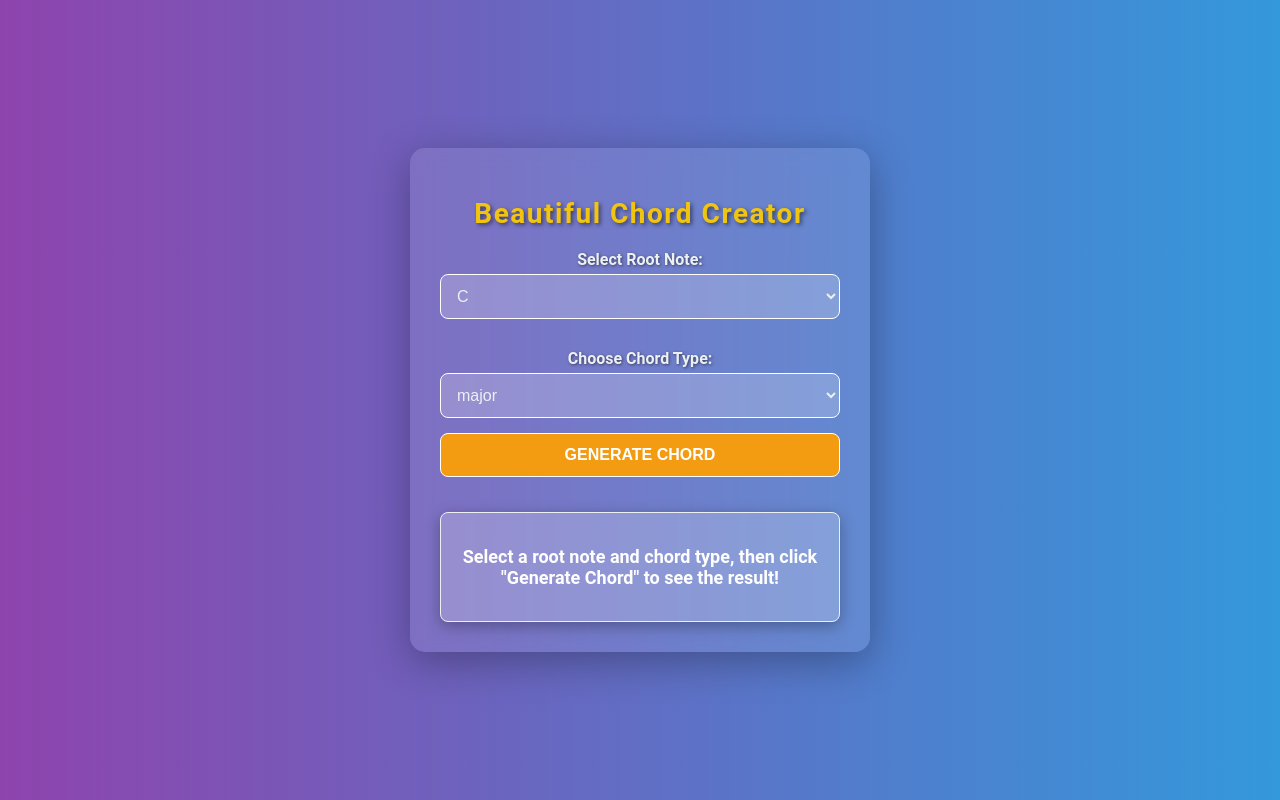
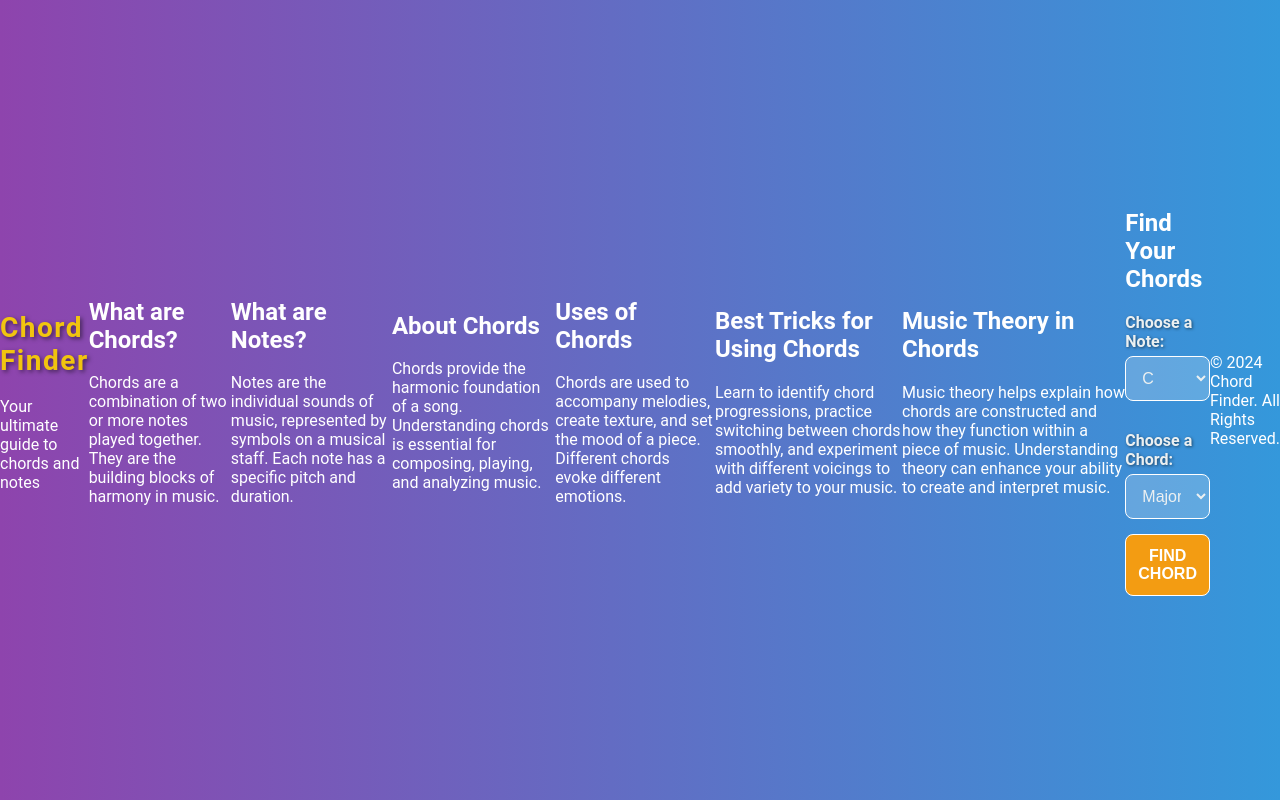
Before and after one commit to Trono20/Chord-Note-Generator, a plain HTML site: page index.html in a window 1280 px wide. Drawn offline with Linux system fonts and the light colour scheme.

Commit message:
Update index.html

```diff
--- a/index.html
+++ b/index.html
@@ -3,36 +3,84 @@
 <head>
     <meta charset="UTF-8">
     <meta name="viewport" content="width=device-width, initial-scale=1.0">
-    <title>Beautiful Chord Creator</title>
+    <title>Chord Finder</title>
     <link rel="stylesheet" href="styles.css">
 </head>
 <body>
-    <div class="container">
-        <h1>Beautiful Chord Creator</h1>
-        <div class="chord-generator">
-            <label for="rootNote">Select Root Note:</label>
-            <select id="rootNote">
-                <!-- Root Note Options -->
-            </select>
+    <header class="header">
+        <h1>Chord Finder</h1>
+        <p>Your ultimate guide to chords and notes</p>
+    </header>
 
-            <label for="chordType">Choose Chord Type:</label>
-            <select id="chordType">
-                <!-- Chord Type Options -->
-            </select>
+    <section class="intro">
+        <h2>What are Chords?</h2>
+        <p>Chords are a combination of two or more notes played together. They are the building blocks of harmony in music.</p>
+    </section>
 
-            <button id="generateChordBtn">Generate Chord</button>
-            <button id="downloadMidiBtn" style="display: none;">Download MIDI</button>
-        </div>
+    <section class="notes">
+        <h2>What are Notes?</h2>
+        <p>Notes are the individual sounds of music, represented by symbols on a musical staff. Each note has a specific pitch and duration.</p>
+    </section>
 
-        <div id="chordResult" class="chord-result">
-            <p>Select a root note and chord type, then click "Generate Chord" to see the result!</p>
-        </div>
+    <section class="about-chords">
+        <h2>About Chords</h2>
+        <p>Chords provide the harmonic foundation of a song. Understanding chords is essential for composing, playing, and analyzing music.</p>
+    </section>
 
-        <div id="chordRecommendation" class="chord-recommendation">
-            <!-- Chord Recommendations Will Appear Here -->
-        </div>
-    </div>
-    <script src="https://unpkg.com/@tonejs/midi"></script>
+    <section class="chord-uses">
+        <h2>Uses of Chords</h2>
+        <p>Chords are used to accompany melodies, create texture, and set the mood of a piece. Different chords evoke different emotions.</p>
+    </section>
+
+    <section class="chord-tips">
+        <h2>Best Tricks for Using Chords</h2>
+        <p>Learn to identify chord progressions, practice switching between chords smoothly, and experiment with different voicings to add variety to your music.</p>
+    </section>
+
+    <section class="music-theory">
+        <h2>Music Theory in Chords</h2>
+        <p>Music theory helps explain how chords are constructed and how they function within a piece of music. Understanding theory can enhance your ability to create and interpret music.</p>
+    </section>
+
+    <section class="chord-finder">
+        <h2>Find Your Chords</h2>
+        <label for="note-select">Choose a Note:</label>
+        <select id="note-select">
+            <option value="C">C</option>
+            <option value="C#">C# / Db</option>
+            <option value="D">D</option>
+            <option value="D#">D# / Eb</option>
+            <option value="E">E</option>
+            <option value="F">F</option>
+            <option value="F#">F# / Gb</option>
+            <option value="G">G</option>
+            <option value="G#">G# / Ab</option>
+            <option value="A">A</option>
+            <option value="A#">A# / Bb</option>
+            <option value="B">B</option>
+        </select>
+
+        <label for="chord-select">Choose a Chord:</label>
+        <select id="chord-select">
+            <option value="major">Major</option>
+            <option value="minor">Minor</option>
+            <option value="diminished">Diminished</option>
+            <option value="augmented">Augmented</option>
+            <option value="maj7">Major 7th</option>
+            <option value="min7">Minor 7th</option>
+            <option value="dom7">Dominant 7th</option>
+            <option value="dim7">Diminished 7th</option>
+            <option value="aug7">Augmented 7th</option>
+        </select>
+
+        <button id="find-Notes">Find Chord</button>
+        <div id="chord-result"></div>
+    </section>
+
+    <footer class="footer">
+        <p>&copy; 2024 Chord Finder. All Rights Reserved.</p>
+    </footer>
+
     <script src="script.js"></script>
 </body>
 </html>
```
